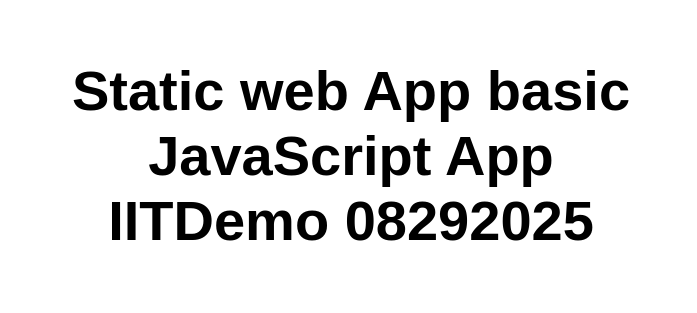
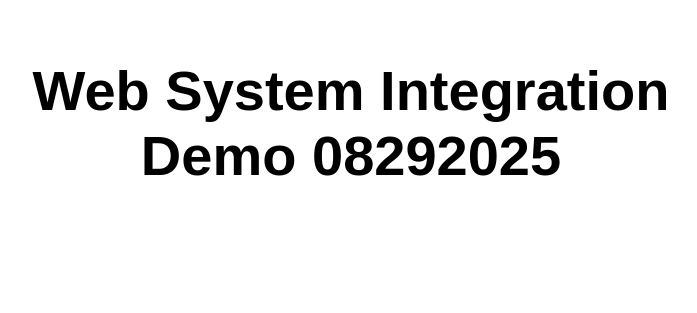
Before and after one commit to RajKrishnanIIT/swiittest, a website: page src/index.html in a window 1280 px wide. Shown: the whole page, without its empty margins (289-986 px from the left). Drawn offline with Linux system fonts and the light colour scheme.

Commit message:
Demo Pipeline

```diff
--- a/src/index.html
+++ b/src/index.html
@@ -10,7 +10,7 @@
 
 <body>
   <main>
-    <h1>Static web App basic JavaScript App IITDemo 08292025</h1>
+    <h1>Web System Integration Demo 08292025</h1>
   </main>
 </body>
 
```
